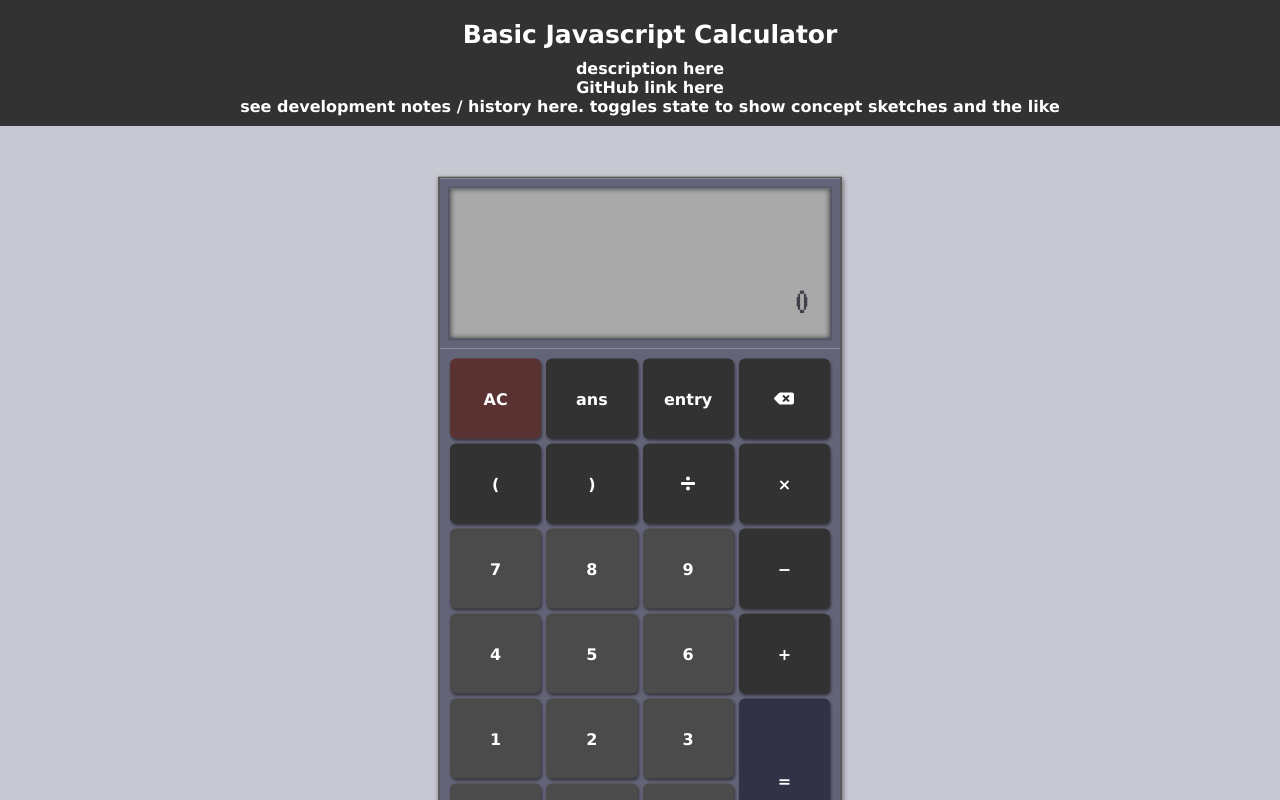
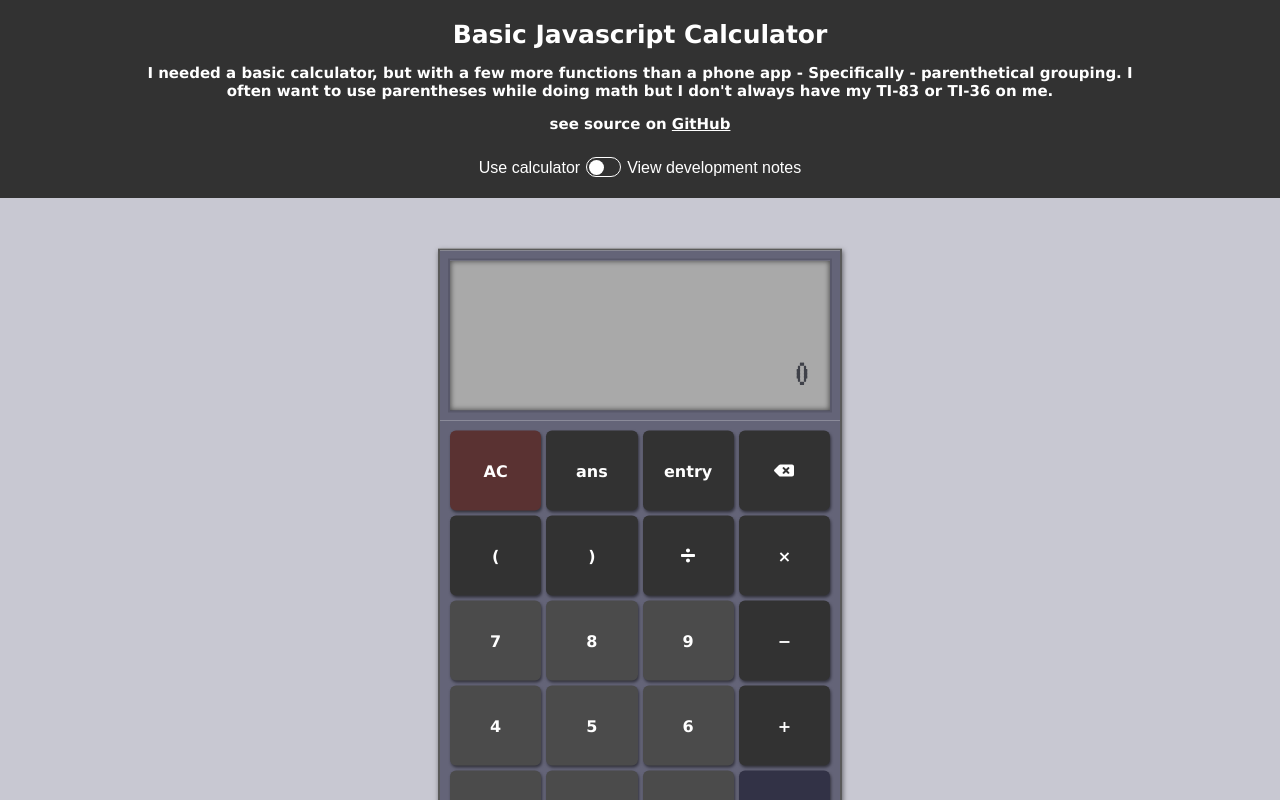
Before and after one commit to msmit1123/JavaScriptCalculator, a React (Create React App) app: page / in a window 1280 px wide. Built offline with nearby package versions, Linux system fonts and the light colour scheme.

Commit message:
created toggle switch component and added to header

```diff
--- a/src/App.js
+++ b/src/App.js
@@ -15,16 +15,30 @@ class App extends React.Component{
   constructor(props){
     super(props);
     this.state={
-      isViewApp:true,
+      isViewApp:false,
     }
+    this.viewApp = this.viewApp.bind(this);
+    this.viewNotes = this.viewNotes.bind(this);
   }
+
+  viewNotes(){
+    this.setState({ isViewApp:true })
+  }
+  viewApp() {
+    this.setState({ isViewApp: false })
+  }
+
   render(){
     return (
       <div className="App">
-        <Header />
+        <Header view={ {
+          isViewApp: this.state.isViewApp,
+          viewApp: this.viewApp,
+          viewNotes: this.viewNotes
+        } } />
         <div id="page-content" className="app-view">
-          {this.state.isViewApp && <Calculator />}
-          {/*!this.state.isViewApp && <DevelopmentNotes />*/}
+          {!this.state.isViewApp && <Calculator />}
+          {this.state.isViewApp && <div>hihihihihi</div>}
         </div>
 
       </div>
--- /dev/null
+++ b/src/components/ToggleSwitch/ToggleSwitch.js
@@ -0,0 +1,42 @@
+/**
+ * Import Node Modules
+ */
+import React from 'react'
+import { PropTypes } from 'prop-types';
+
+/**
+ * Import other Dependencies
+ */
+//CSS
+import './ToggleSwitch.scss'
+
+class ToggleSwitch extends React.Component{
+
+    handleChange = (event) => {this.props.onChange(event)}
+
+    render(){
+        return (
+            <div className="toggle-switch-container">
+                <input type="checkbox" id={this.props.id} checked={this.props.checked} onChange={this.handleChange} />
+                <label className="switch-toggle" htmlFor={this.props.id}></label>
+            </div>
+        )
+    }
+}
+
+
+/**
+ *  Define component PropTypes
+*/
+ToggleSwitch.propTypes = {
+    id: PropTypes.string.isRequired,
+    checked: PropTypes.bool.isRequired,
+    onChange: PropTypes.func.isRequired,
+    children: PropTypes.node,
+}
+
+
+/**
+ *  Export the component
+ */
+export default ToggleSwitch
--- /dev/null
+++ b/src/components/ToggleSwitch/ToggleSwitch.scss
@@ -0,0 +1,49 @@
+/*
+* Import CSS Variables
+*/
+
+.toggle-switch-container{
+    display: inline-block;
+    --switchSize:1em;
+    --switchWidthFactor:2;
+    --switchEdgeThickness:0.1em;
+    transform: translateY(0.3em);
+    & input{
+        position:absolute;
+        z-index: -1;
+        opacity:0;
+    }
+}
+.switch-toggle{
+    display: inline-block;
+    width:calc(var(--switchSize)*var(--switchWidthFactor));
+    height:var(--switchSize);
+    border-radius: calc(var(--switchSize)/2 + var(--switchEdgeThickness)*2);
+    border:solid var(--switchEdgeThickness) white;
+    padding:var(--switchEdgeThickness);
+    transition: all 0.1s 0.05s;
+    cursor: pointer;
+}
+.switch-toggle::after{
+    display: block;
+    position:relative;
+    content:"";
+    left:0%;
+    background-color:rgb(255, 255, 255);
+    width: var(--switchSize);
+    height: var(--switchSize);
+    border-radius:calc(var(--switchSize)/2);
+    transition: all 0.2s 0.0s;
+}
+.switch-toggle:active::after{
+    width: calc(var(--switchSize)*1.5);
+}
+input:checked ~ .switch-toggle::after{
+    left:100%;
+    transform:translateX(-100%);
+    background-color:white;
+}
+input:checked ~ .switch-toggle{
+    background-color: rgba(255,0,0,0);
+    border:solid var(--switchEdgeThickness) white;
+}
--- /dev/null
+++ b/src/components/ToggleWithLabels/ToggleWithLabels.js
@@ -0,0 +1,62 @@
+/**
+ * Import Node Modules
+ */
+import React from 'react'
+import { PropTypes } from 'prop-types';
+
+/**
+ * Import other Dependencies
+ */
+//CSS
+import './ToggleWithLabels.scss'
+
+/**
+ * Import Components
+ */
+import ToggleSwitch from '../ToggleSwitch/ToggleSwitch.js';
+
+class ToggleWithLabels extends React.Component{
+    //handleChange = (event) => {this.props.onChange(event)}
+    toggleSwitch = (event) => {
+        if(!event.target.checked){ this.props.uncheckedInfo.action() }
+        if(event.target.checked){ this.props.checkedInfo.action() }
+    }
+
+    render(){
+        return (
+            <div className="toggle-with-labels" id={ this.props.id }>
+                <button onClick={this.props.uncheckedInfo.action}>{this.props.uncheckedInfo.label}</button>
+                <ToggleSwitch
+                    id={ this.props.id + "-switch" }
+                    onChange={ this.toggleSwitch }
+                    checked={this.props.isChecked}
+                />
+                <button onClick={this.props.checkedInfo.action}>{this.props.checkedInfo.label}</button>
+            </div>
+        )
+    }
+}
+
+
+/**
+ *  Define component PropTypes
+*/
+ToggleSwitch.propTypes = {
+    isChecked: PropTypes.bool,
+    id: PropTypes.string.isRequired,
+    checkedInfo: PropTypes.shape({
+        label: PropTypes.string.isRequired,
+        action: PropTypes.func.isRequired
+    }).isRequired,
+    uncheckedInfo: PropTypes.shape({
+        label: PropTypes.string.isRequired,
+        action: PropTypes.func.isRequired
+    }).isRequired,
+    children: PropTypes.node,
+}
+
+
+/**
+ *  Export the component
+ */
+export default ToggleWithLabels
--- /dev/null
+++ b/src/components/ToggleWithLabels/ToggleWithLabels.scss
@@ -0,0 +1,35 @@
+/*
+* Import CSS Variables
+*/
+
+.toggle-with-labels{
+    display: inline-block;
+    --switchSize:1em;
+    --switchWidthFactor:2;
+    --switchEdgeThickness:0.1em;
+    transform: translateY(0.3em);
+    & input{
+        position:absolute;
+        z-index: -1;
+        opacity:0;
+    }
+
+
+
+
+
+    & button {
+      display: inline-block;
+      border: none;
+      margin: 0;
+      text-decoration: none;
+      color: #ffffff;
+      background-color:rgba(0,0,0,0);
+      font-size: 1rem;
+      cursor: pointer;
+      text-align: center;
+      transition: all 250ms ease-in-out;
+      -webkit-appearance: none;
+      -moz-appearance: none;
+  }
+}
--- a/src/containers/Header/Header.js
+++ b/src/containers/Header/Header.js
@@ -10,13 +10,34 @@ import { PropTypes } from 'prop-types';
 //CSS
 import './Header.scss'
 
-function Header(){
+/**
+ * Import Components
+ */
+import ToggleWithLabels from '../../components/ToggleWithLabels/ToggleWithLabels.js';
+
+function Header(props){
     return (
         <header>
             <h1>Basic Javascript Calculator</h1>
-            description here <br />
-            GitHub link here <br />
-            see development notes / history here. toggles state to show concept sketches and the like
+            <p>
+                I needed a basic calculator, but with a few more functions than a phone app - Specifically - parenthetical grouping. I often want to use parentheses while doing math but I don't always have my TI-83 or TI-36 on me.
+            </p>
+            <p>
+                see source on <a href="https://github.com/msmit1123/basic-javascript-calculator">GitHub</a>
+            </p>
+            <p>
+                <ToggleWithLabels
+                    id="view-toggle"
+                    ischecked={ props.view.isViewApp }
+                    uncheckedInfo={ {label: "Use calculator", action: props.view.viewApp} }
+                    checkedInfo={ {label: "View development notes", action: props.view.viewNotes} }
+                />
+            </p>
+            <p>
+                {/*
+                view: <button onClick={this.displayAsSite}>calculator</button> <ToggleSwitch onChange={this.toggleView} checked={this.state.isFooterChecked} /> <button onClick={this.displayAsFooter}>development notes</button>
+                */}
+            </p>
         </header>
     )
 }
@@ -27,6 +48,11 @@ function Header(){
 */
 Header.propTypes = {
     children: PropTypes.node,
+    view: PropTypes.shape({
+        isViewApp: PropTypes.bool.isRequired,
+        viewApp: PropTypes.func,
+        viewNotes: PropTypes.func
+    })
 }
 
 
--- a/src/containers/Header/Header.scss
+++ b/src/containers/Header/Header.scss
@@ -5,10 +5,10 @@
 
 header{
   top: 0px;
-  width:100%;
-  padding: 10px;
+  padding:10px 10%;
   background-color: rgba(50,50,50,1);
   color:white;
+  font-size: 15px;
   & a{
     color:white;
   }
```
